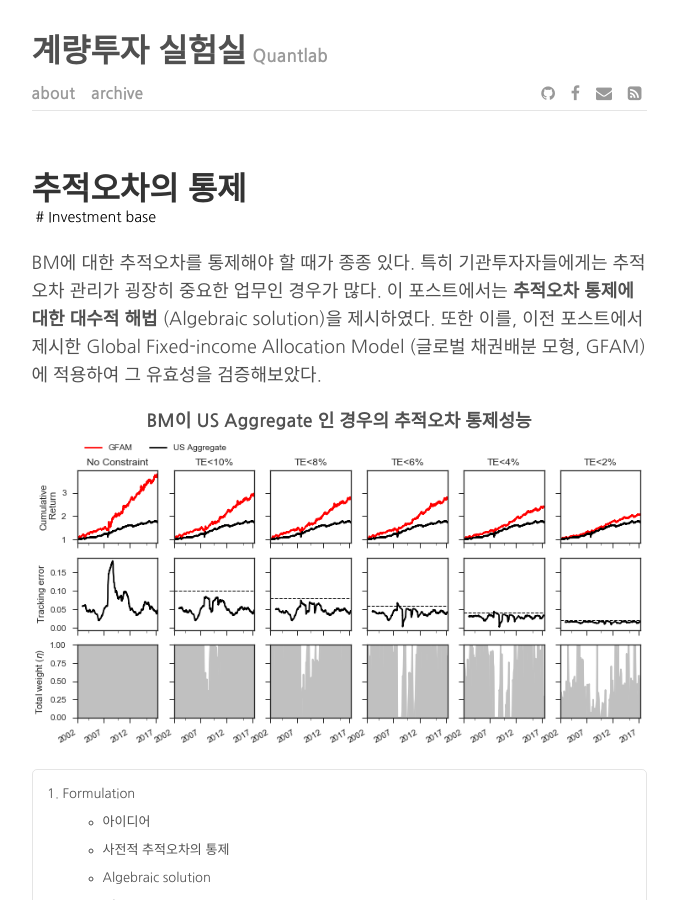
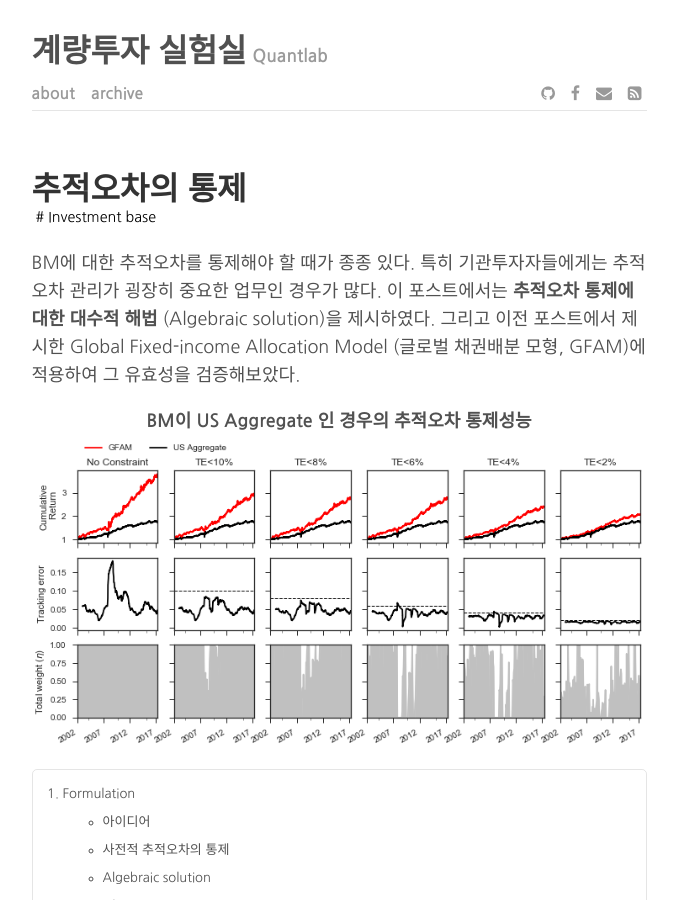
Before and after one commit to gem763/gem763.github.io, a Jekyll site: the page built from _posts/2018-05-20-추적오차의-통제.md, in a window 1280 px wide and 900 px high. Shown: the whole window, without its empty margins (301-979 px from the left). Built offline with Jekyll 4.4.1, drawn with Linux system fonts in a browser that asks for light colours; formulas are drawn with MathJax 3; comment, search, counter and statistics services are not loaded.

Commit message:
Uploaded by https://stackedit.io/

```diff
--- a/_posts/2018-05-20-추적오차의-통제.md
+++ b/_posts/2018-05-20-추적오차의-통제.md
@@ -7,7 +7,7 @@ excerpt_separator: <!--more-->
 
 ---
 
-BM에 대한 추적오차를 통제해야 할 때가 종종 있다. 특히 기관투자자들에게는 추적오차 관리가 굉장히 중요한 업무인 경우가 많다. 이 포스트에서는 **추적오차 통제에 대한 대수적 해법** (Algebraic solution)을 제시하였다. 또한 이를, 이전 포스트에서 제시한 Global Fixed-income Allocation Model (글로벌 채권배분 모형, GFAM)에 적용하여 그 유효성을 검증해보았다.
+BM에 대한 추적오차를 통제해야 할 때가 종종 있다. 특히 기관투자자들에게는 추적오차 관리가 굉장히 중요한 업무인 경우가 많다. 이 포스트에서는 **추적오차 통제에 대한 대수적 해법** (Algebraic solution)을 제시하였다. 그리고 이전 포스트에서 제시한 Global Fixed-income Allocation Model (글로벌 채권배분 모형, GFAM)에 적용하여 그 유효성을 검증해보았다.
 
 <center><b>BM이 US Aggregate 인 경우의 추적오차 통제성능</b></center>
 <center><img src="https://gem763.github.io/assets/img/report/Control_of_Tracking_error_(GFAM_case)/compare_te_agg.PNG" alt="compare_te_agg"/></center>
```
